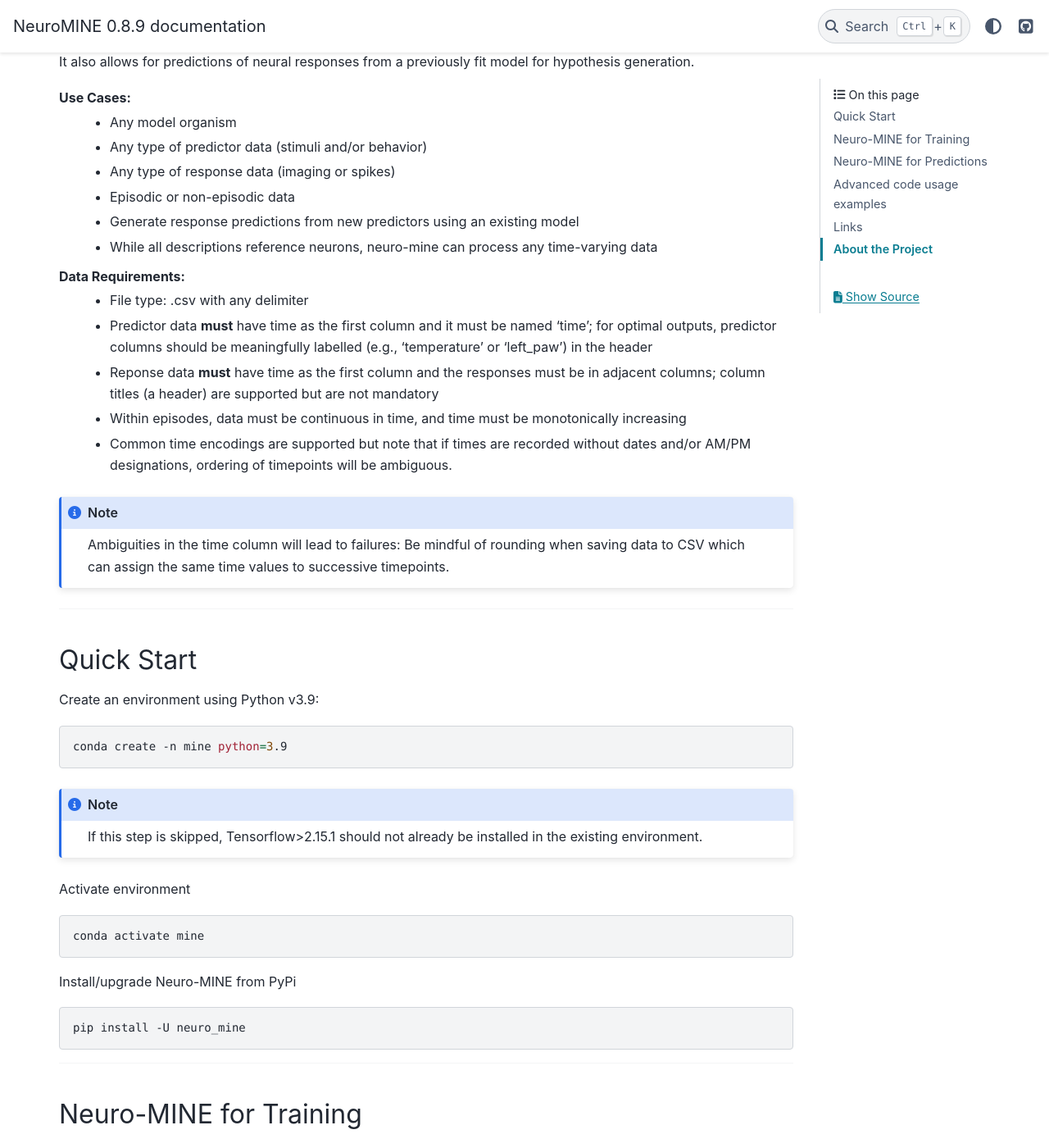
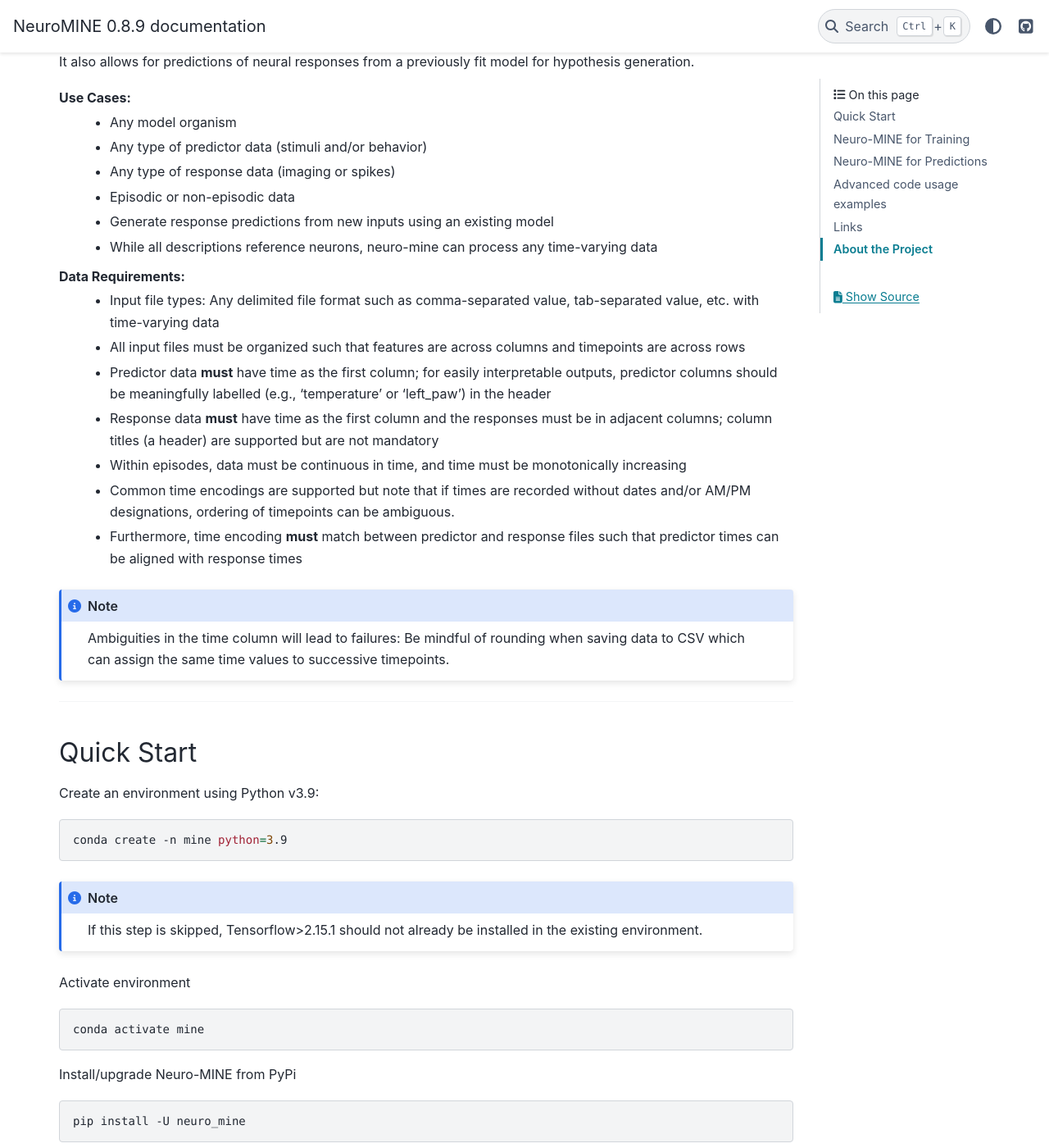
Before and after one commit to matovic5/neuro_mine, a Sphinx documentation site: the page built from docs/index.rst, in a window 1280 px wide and 1400 px high, scrolled down 274 px. Shown: the whole window at 82% size. Built offline with Sphinx 7.4.7 and the PyData theme 0.15.4, drawn with Linux system fonts in a browser that asks for light colours; some of the changed text lies outside the part shown.

Commit message:
Fixed merge mistakes

```diff
--- a/docs/index.rst
+++ b/docs/index.rst
@@ -24,15 +24,17 @@
     - Any type of predictor data (stimuli and/or behavior)
     - Any type of response data (imaging or spikes)
     - Episodic or non-episodic data
-    - Generate response predictions from new predictors using an existing model
+    - Generate response predictions from new inputs using an existing model
     - While all descriptions reference neurons, neuro-mine can process any time-varying data
 
 Data Requirements:
-    - File type: .csv with any delimiter
-    - Predictor data **must** have time as the first column and it must be named 'time'; for optimal outputs, predictor columns should be meaningfully labelled (e.g., 'temperature' or 'left_paw') in the header
-    - Reponse data **must** have time as the first column and the responses must be in adjacent columns; column titles (a header) are supported but are not mandatory
+    - Input file types: Any delimited file format such as comma-separated value, tab-separated value, etc. with time-varying data
+    - All input files must be organized such that features are across columns and timepoints are across rows
+    - Predictor data **must** have time as the first column; for easily interpretable outputs, predictor columns should be meaningfully labelled (e.g., 'temperature' or 'left_paw') in the header
+    - Response data **must** have time as the first column and the responses must be in adjacent columns; column titles (a header) are supported but are not mandatory
     - Within episodes, data must be continuous in time, and time must be monotonically increasing
-    - Common time encodings are supported but note that if times are recorded without dates and/or AM/PM designations, ordering of timepoints will be ambiguous.
+    - Common time encodings are supported but note that if times are recorded without dates and/or AM/PM designations, ordering of timepoints can be ambiguous.
+    - Furthermore, time encoding **must** match between predictor and response files such that predictor times can be aligned with response times
 
 .. note::
     ️Ambiguities in the time column will lead to failures: Be mindful of rounding when saving data to CSV which can assign the same time values to successive timepoints.
@@ -100,7 +102,7 @@
      - Explanation
 
    * - Downsampling Factor [-dsf]
-     - Reduces size of predictor and reponse datasets by averaging according to the specified factor, which increases processing speed and decreases runtime. E.g., if the dataset has 10,000 rows, setting the Downsampling Factor to 10 will average every 10 rows around the center, sample the every 10th row for time, and reduce the data set to 1000 rows overall.
+     - Reduces size of predictor and response datasets by averaging according to the specified factor, which increases processing speed and decreases runtime. E.g., if the dataset has 10,000 rows, setting the Downsampling Factor to 10 will average every 10 rows around the center, sample every 10th row for time, and reduce the data set to 1000 rows overall.
 
        If dataset size exceeds computational memory, the program will not be able to run and a downsampling factor will be recommended in the command line.
 
@@ -135,7 +137,9 @@
      - After correcting for multiple comparisons, the loss in explained variance must be significantly larger than the **Cutoff** at this p-value for a predictor to be considered driving a response.
 
    * - Look Ahead [-tl]
-     - Fraction of model history representing how many future timepoints are predicted by the Taylor expansion.
+     - Sets the time over which the Taylor expansion will predict into the future as a fraction of model history.
+
+       The default value of 0.5 means that for a 10-second long history, Taylor expansion will be used to predict 5 seconds into the future.
 
        Increasing this value decreases prediction fidelity and can lead to unstable predictor assignments. Lowering it toward 0 improves prediction accuracy but may reduce stability because predictions become trivial.
 
```
Also changed, not shown: other parts of docs/index.rst (+2 -2 lines).
